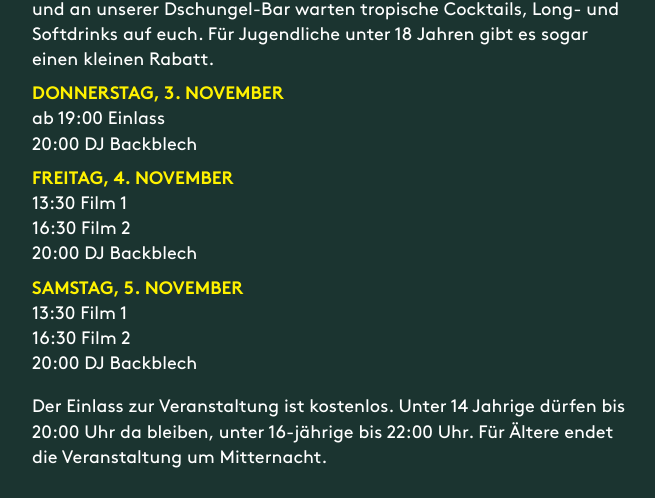
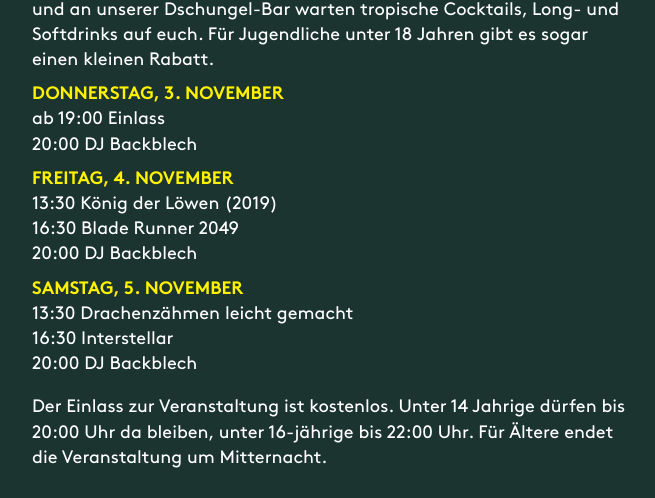
Before and after one commit to kulturspektakel/dschungel.kulturspektakel.de, a plain HTML site: page index.html in a window 1280 px wide. Shown: the part 1372-1870 px from the top of the page, without its empty margins (308-963 px from the left). Drawn offline with Linux system fonts and the light colour scheme.

Commit message:
Update index.html
new film titles

```diff
--- a/index.html
+++ b/index.html
@@ -35,14 +35,14 @@
       </ul>
       <h3>Freitag, 4. November</h3>
       <ul>
-        <li>13:30 Film 1</li>
-      <li>16:30 Film 2</li>
+        <li>13:30 König der Löwen (2019)</li>
+      <li>16:30 Blade Runner 2049</li>
       <li>20:00 DJ Backblech</li>
       </ul>
       <h3>Samstag, 5. November</h3>
       <ul>
-        <li>13:30 Film 1</li>
-        <li>16:30 Film 2</li>
+        <li>13:30 Drachenzähmen leicht gemacht</li>
+        <li>16:30 Interstellar</li>
         <li>20:00 DJ Backblech</li>
       </ul>
       <p>
```
